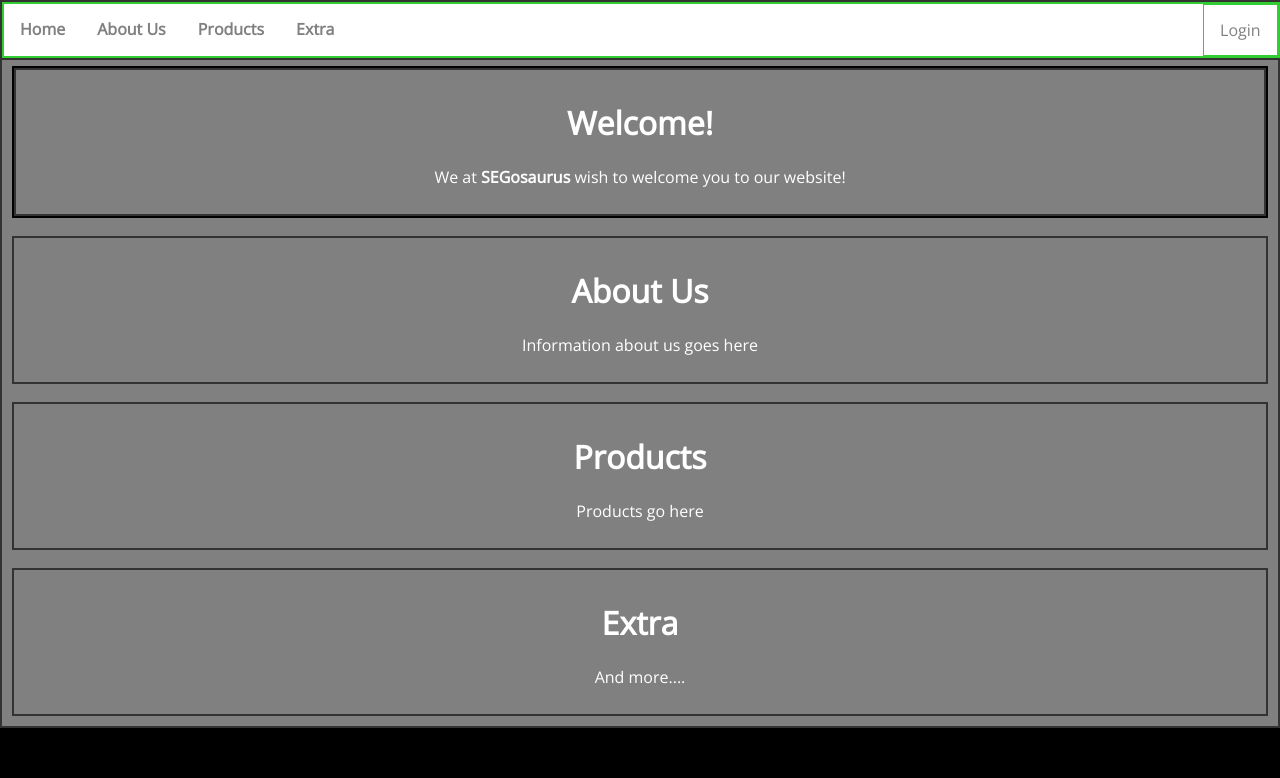
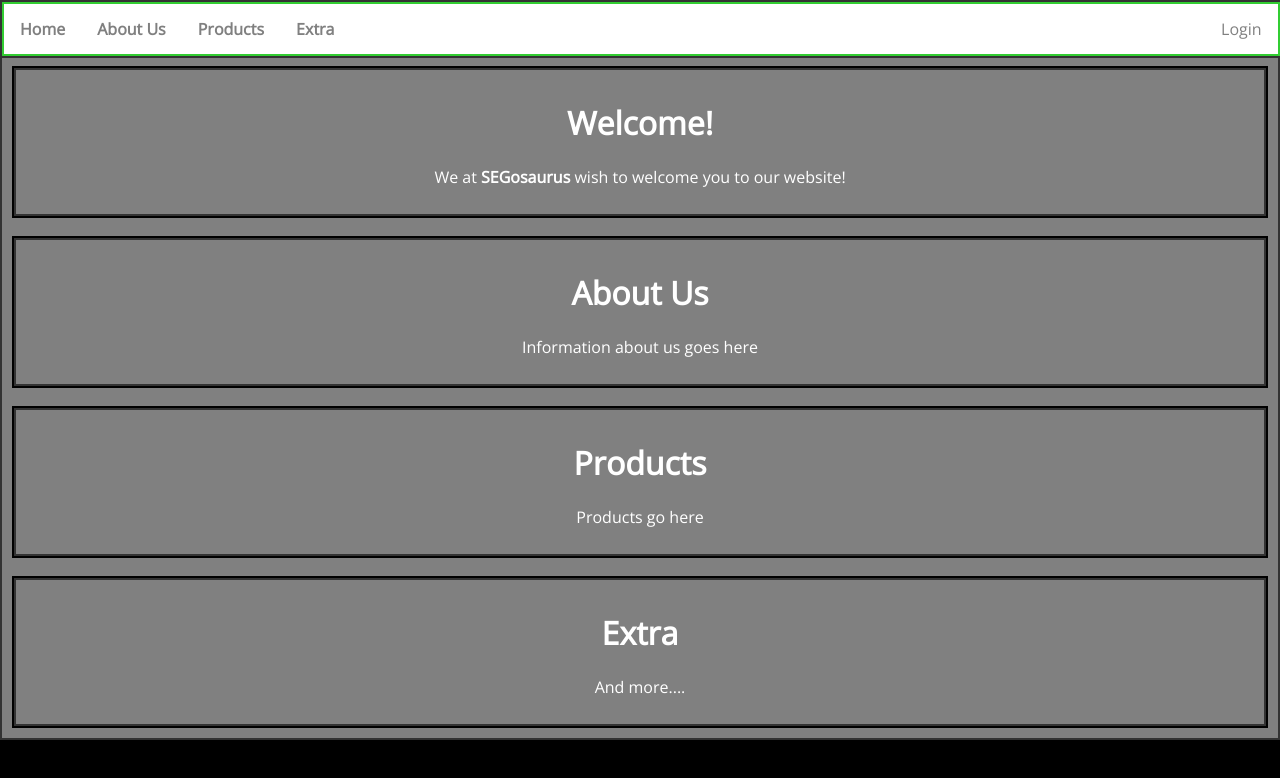
Before and after one commit to SEGosaurus/PharmaC, a plain HTML site: page index.htm in a window 1280 px wide. Drawn offline with nearby package versions, Linux system fonts and the light colour scheme.

Commit message:
Reverted work on index.html

```diff
--- a/index.htm
+++ b/index.htm
@@ -10,10 +10,10 @@
     <div id="MenuBar">
       <ul>
         <li><a href="#welcome"><b>Home</b></a></li>
-        <li><a href="#featAndPrice"><b>About Us</b></a></li>
-        <li><a href="#FAQ"><b>Products</b></a></li>
-        <li><a href="#Contact"><b>Extra</b></a></li>
-        <li style="float:right" id="Login"><a class="active" href="#Login">Login</a></li>
+        <li><a href="#about_us"><b>About Us</b></a></li>
+        <li><a href="#products"><b>Products</b></a></li>
+        <li><a href="#extra"><b>Extra</b></a></li>
+        <li style="float:right" id="Login"><a class="active" href="#about">Login</a></li>
       </ul>
     </div>
     <br>
--- a/stylesheet.css
+++ b/stylesheet.css
@@ -1,5 +1,7 @@
 @import 'https://fonts.googleapis.com/css?family=Open+Sans';
 
+
+/* Landing page Style Guide */
 
 #landingBlurb{
   margin: auto;
@@ -14,17 +16,14 @@
     padding: 10px;
 }
 
-
+/* End of landing page style guide */
 
 h1 {
 	color: white;
 	text-align: center;
-	font-family: 'Open Sans', sans-serif;
+	font-family: 'Open Sans', sans-serif; /* Changes header one font to Open Sans */
 }
-/* Header */
-head{
-	font-family: 'Open Sans', sans-serif;
-}
+
 
 body {
 	background-color: black;
@@ -34,7 +33,7 @@ body {
 p {
 	color: white;
 	text-align: center;
-	font-family: 'Open Sans', sans-serif;
+	font-family: 'Open Sans', sans-serif; /* Changes paragraph font to Open Sans */
 }
 
 #MenuBar{
@@ -43,7 +42,7 @@ p {
   background-color: limegreen;
   border:  2px solid #333;
   padding: 2px;
-  font-family: 'Open Sans', sans-serif;
+  font-family: 'Open Sans', sans-serif; /* Changes menu font to open sans */
 }
 
 #welcome{
@@ -53,24 +52,26 @@ p {
 
 }
 
+/*
 #Login{
 	border: 1px solid limegreen;
 	box-sizing: border-box;
 }
+*/
 
-#featAndPrice{
+#about_us{
   border: 2px solid black;
   margin-left: auto;
   margin-right: auto;
 }
 
-#FAQ{
+#products{
   border: 2px solid black;
   margin-left: auto;
   margin-right: auto;
 }
 
-#Contact{
+#extra{
   border: 2px solid black;
   margin-left: auto;
   margin-right: auto;
```
